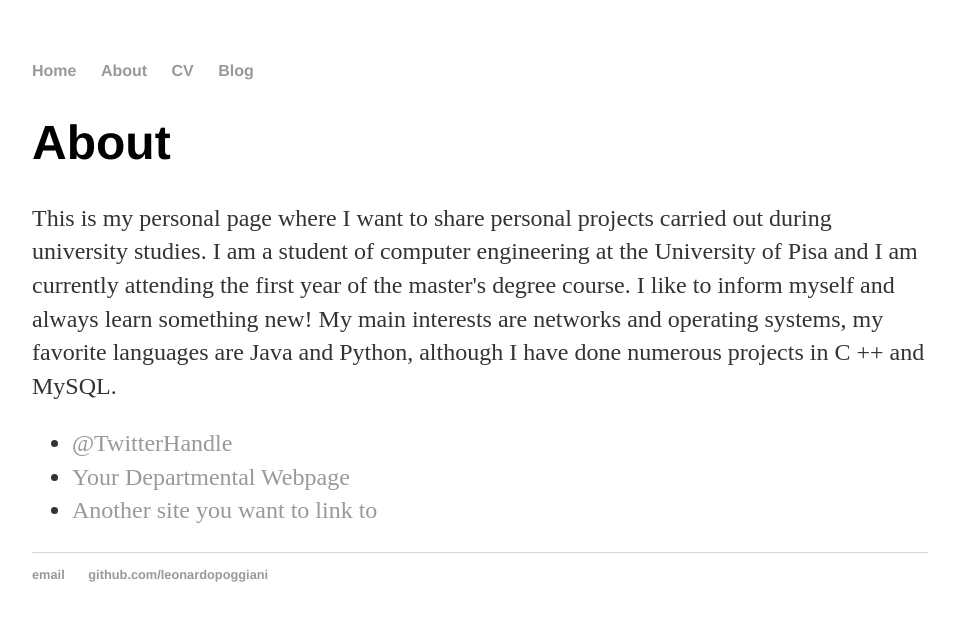
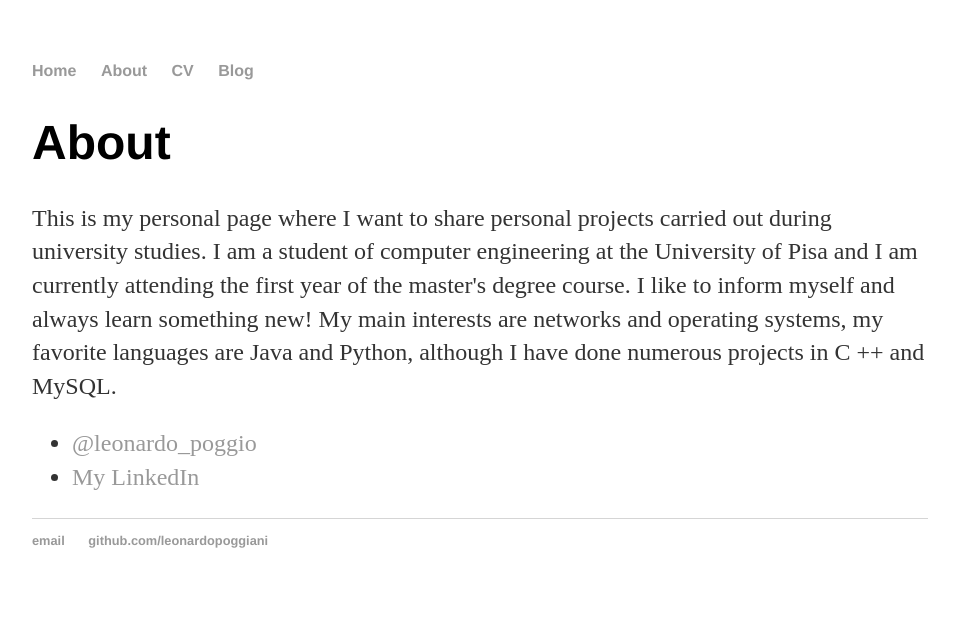
Before and after one commit to leonardopoggiani/leonardopoggiani.github.io, a Jekyll site: the page built from about/index.html, in a window 1280 px wide. Shown: the top 621 px of the page, without its empty margins (160-1119 px from the left). Built offline with Jekyll 4.4.1, drawn with Linux system fonts in a browser that asks for light colours.

Commit message:
Update index.html

```diff
--- a/about/index.html
+++ b/about/index.html
@@ -10,8 +10,7 @@ title: About Leonardo Poggiani
 				I like to inform myself and always learn something new! My main interests are networks and operating systems, my favorite languages are Java and Python, although I have done numerous projects in C ++ and MySQL. </p>
 
 			<ul class="contacts">
-				<li><a href="#">@TwitterHandle</a></li>
-				<li><a href="#">Your Departmental Webpage</a></li>
-				<li><a href="#">Another site you want to link to</a></li>
+				<li><a href="https://twitter.com/leonardo_poggio">@leonardo_poggio</a></li>
+				<li><a href="https://www.linkedin.com/in/leonardo-poggiani-359625153/">My LinkedIn</a></li>
 				</ul>
 		</div>
```
